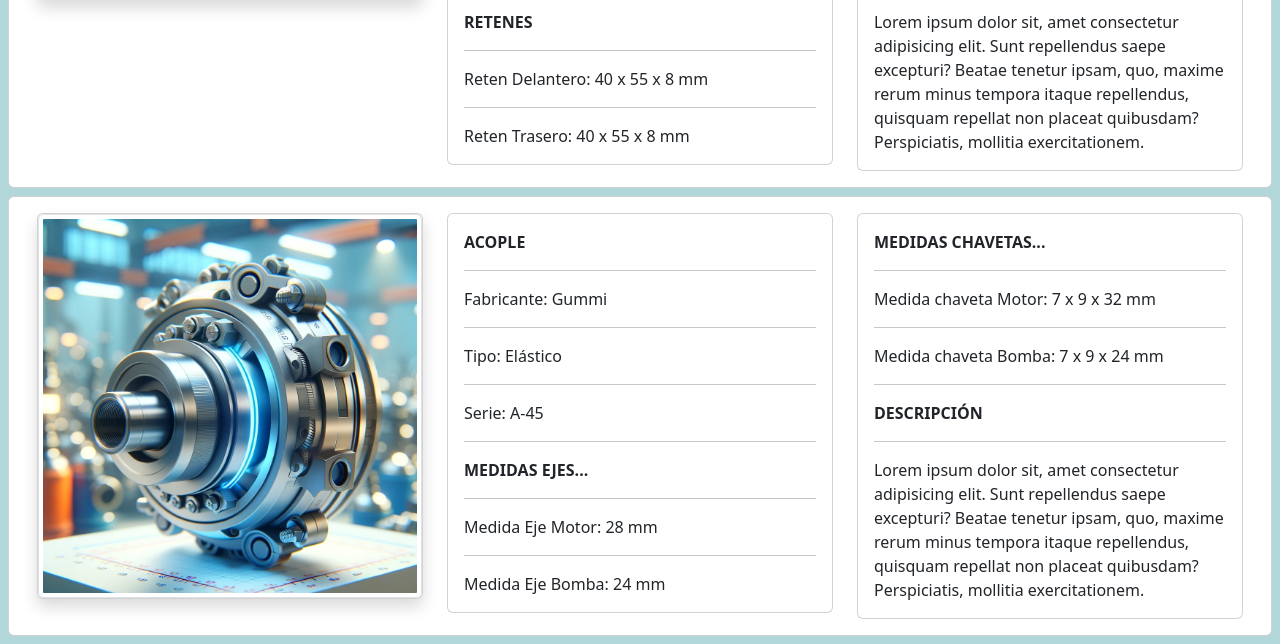
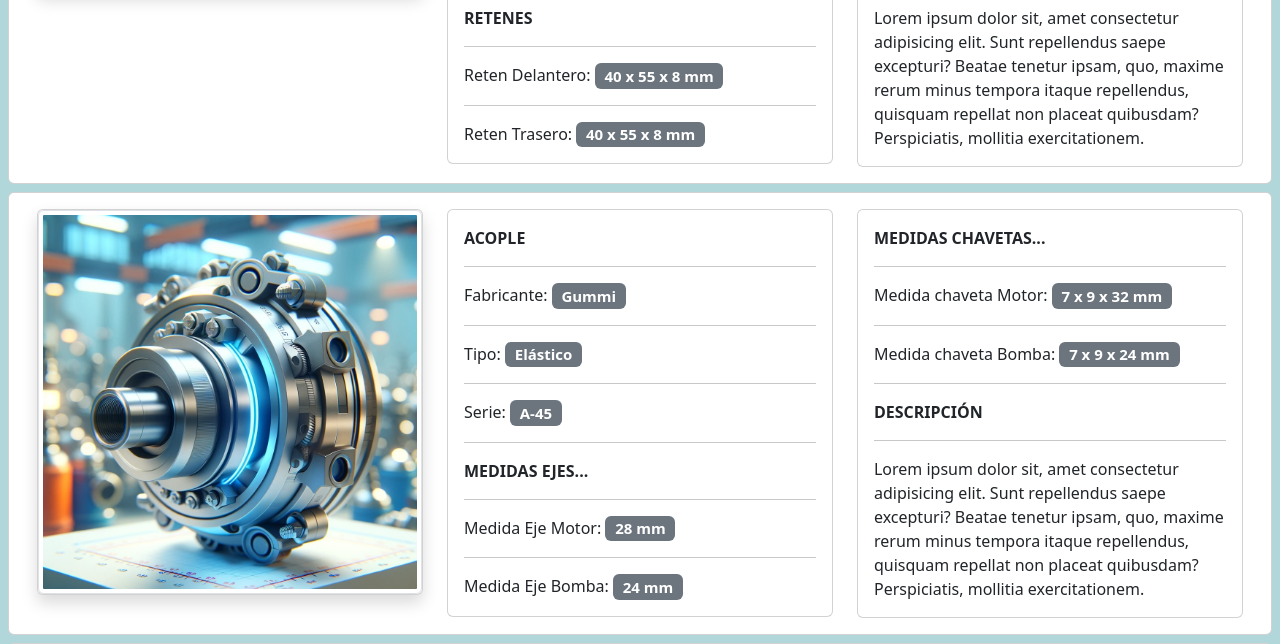
Before and after one commit to fonsecaFuentes/project-UTN-django, a Django app: page /pumps/2/pump/ in a window 1280 px wide. Shown: the part 530-1174 px from the top of the page. Run offline with Django 4.2, Linux system fonts and the light colour scheme; data comes from the database, SQL or seed files in the repository; both versions use the stored data as it was after the commit; some libraries are stand-ins or nearby versions.

```diff
--- a/motors/urls.py
+++ b/motors/urls.py
@@ -1,6 +1,7 @@
 from django.urls import path
-from motors import views
+from .views import ListMotors
+# from motors import views
 
 urlpatterns = [
-    path('motors/', views.motors, name='motors'),
+    path('motors/', ListMotors.as_view(), name='motors'),
 ]
--- a/static_dev/scss/header.scss
+++ b/static_dev/scss/header.scss
@@ -21,12 +21,14 @@ body {
 
 .objectTitle {
     text-transform: uppercase;
-    font-size: 16px;
+}
+
+.data {
+    font-size: 15px;
 }
 
 @media screen and (max-width: 1440px) {
     .objectTitle {
         text-transform: uppercase;
-        font-size: 16px;
     }
 }
--- a/templates/pumps/loadPumps.html
+++ b/templates/pumps/loadPumps.html
@@ -1,8 +1,6 @@
 {% extends 'base.html' %}
 
 {% block content %}
-
-{% include 'nav.html' %}
 
 {% load static %}
 
--- a/templates/pumps/pump_detail.html
+++ b/templates/pumps/pump_detail.html
@@ -4,13 +4,15 @@
 
 {% load static %}
 
-<div class="container mt-4">
+<div class="container-fluid mt-3">
     <div class="p-2 mb-2 bg-light rounded-2 border">
-      <h1 class="display-3">Detalles de Bomba {{ pump.tag }}</h1>
-      <p class="lead">Incluye los detalles del Acople y Motor.</p>
-      <code><a href="{% url 'pumps' %}" style="color: inherit; cursor: pointer; text-decoration: none">volver...</a></code>
+        <div class="container">
+            <h1 class="display-3">Detalles de Bomba {{ pump.tag }}</h1>
+            <p class="lead">Incluye los detalles del Acople y Motor.</p>
+            <code><a href="{% url 'pumps' %}" style="color: inherit; cursor: pointer; text-decoration: none">volver...</a></code>
+        </div>
     </div>
-  </div>
+</div>
 
 <section class="mt-4 mb-4">
         <div class="col-md-12">
@@ -36,7 +38,7 @@
                                 <p class="card-text">Rodamientos Delanteros:
                                     {% for bearing in pump.bearings.all %}
                                         {% if bearing.bearing.side == 'rodamiento delantero' %}
-                                        <span class="badge bg-secondary">{{ bearing.bearing.number_reference }}</span>
+                                        <span class="badge bg-secondary data">{{ bearing.bearing.number_reference }}</span>
                                         {% endif %}
                                     {% endfor %}
                                 </p>
@@ -44,7 +46,7 @@
                                 <p class="card-text">Rodamientos Traseros:
                                     {% for bearing in pump.bearings.all %}
                                         {% if bearing.bearing.side == 'rodamiento trasero' %}
-                                        <span class="badge bg-secondary">{{ bearing.bearing.number_reference }}</span>
+                                        <span class="badge bg-secondary data">{{ bearing.bearing.number_reference }}</span>
                                         {% endif %}
                                     {% endfor %}
                                 </p>
@@ -55,7 +57,7 @@
                                 <p class="card-text"><strong class="objectTitle">Sello</strong></p>
                                 <hr>
                                 {% for mechanicalseal in pump.mechanicalseal_set.all %}
-                                <p class="card-text">Medida: {{mechanicalseal.extention}} mm</p>
+                                <p class="card-text">Medida: <span class="badge bg-secondary data">{{mechanicalseal.extention}} mm</span></p>
                                 {% endfor %}
                                 <hr>
                                 <!-- empaquetadura -->
@@ -63,7 +65,7 @@
                                 <p class="card-text"><strong class="objectTitle">Empaquetadura</strong></p>
                                 <hr>
                                 {% for packing in pump.packing_set.all %}
-                                <p class="card-text">Medida: {{packing.extention}} mm</p>
+                                <p class="card-text">Medida: <span class="badge bg-secondary data">{{packing.extention}} mm</span></p>
                                 {% endfor %}
                                 <hr>
                                 {% else %}
@@ -79,11 +81,11 @@
                                 <hr>
                                 {% for seal in pump.seal.all %}
                                     {% if seal.seal.side == 'reten delantero' %}
-                                    <p class="card-text">Reten Delantero: {{ seal.seal.inner_diameter }} x {{ seal.seal.outer_diameter }} x {{ seal.seal.broad }} mm</p>
+                                    <p class="card-text">Reten Delantero: <span class="badge bg-secondary data">{{ seal.seal.inner_diameter }} x {{ seal.seal.outer_diameter }} x {{ seal.seal.broad }} mm</span></p>
                                     <hr>
                                     {% endif %}
                                     {% if seal.seal.side == 'reten trasero' %}
-                                    <p class="card-text">Reten Trasero: {{ seal.seal.inner_diameter }} x {{ seal.seal.outer_diameter }} x {{ seal.seal.broad }} mm</p>
+                                    <p class="card-text">Reten Trasero: <span class="badge bg-secondary data">{{ seal.seal.inner_diameter }} x {{ seal.seal.outer_diameter }} x {{ seal.seal.broad }} mm</span></p>
                                     {% endif %}
                                 {% endfor %}
                                 {% endif %}
@@ -96,11 +98,11 @@
                             <div class="card-body">
                                 <p class="card-text"><strong class="objectTitle">Datos de la Bomba</strong></p>
                                 <hr>
-                                <p class="card-text">Fabricante: {{pump.brand}}</p>
+                                <p class="card-text">Fabricante: <span class="badge bg-secondary data">{{pump.brand}}</span></p>
                                 <hr>
-                                <p class="card-text">Modelo: {{pump.model}}</p>
+                                <p class="card-text">Modelo: <span class="badge bg-secondary data">{{pump.model}}</span></p>
                                 <hr>
-                                <p class="card-text">Tipo: {{pump.types}}</p>
+                                <p class="card-text">Tipo: <span class="badge bg-secondary data">{{pump.types}}</span></p>
                                 <hr>
                                 <p class="card-text"><strong class="objectTitle">Descripción</strong></p>
                                 <hr>
@@ -127,17 +129,17 @@
                             <div class="card-body">
                             <p class="card-text"><strong class="objectTitle">Acople</strong></p>
                             <hr>
-                            <p class="card-text">Fabricante: {{ coupling.brand }}</p>
+                            <p class="card-text">Fabricante: <span class="badge bg-secondary data">{{ coupling.brand }}</span></p>
                             <hr>
-                            <p class="card-text">Tipo: {{ coupling.types }}</p>
+                            <p class="card-text">Tipo: <span class="badge bg-secondary data">{{ coupling.types }}</span></p>
                             <hr>
-                            <p class="card-text">Serie: {{ coupling.series }}</p>
+                            <p class="card-text">Serie: <span class="badge bg-secondary data">{{ coupling.series }}</span></p>
                             <hr>
                             <p class="card-text"><strong class="objectTitle">Medidas ejes...</strong></p>
                             <hr>
-                            <p class="card-text">Medida Eje Motor: {{coupling.engine_shaft_measurement}} mm</p>
+                            <p class="card-text">Medida Eje Motor: <span class="badge bg-secondary data">{{coupling.engine_shaft_measurement}} mm</span></p>
                             <hr>
-                            <p class="card-text">Medida Eje Bomba: {{coupling.pump_shaft_measurement}} mm</p>
+                            <p class="card-text">Medida Eje Bomba: <span class="badge bg-secondary data">{{coupling.pump_shaft_measurement}} mm</span></p>
                             </div>
                         </div>
                     </div>
@@ -147,9 +149,9 @@
                                 <p class="card-text"><strong class="objectTitle">Medidas chavetas...</strong></p>
                                 <hr>
                                 {% for coupling in pump.coupling_set.all %}
-                                <p class="card-text">Medida chaveta Motor: {{coupling.high_motor_key_size}} x {{coupling.width_motor_key_size}} x {{coupling.long_motor_key_size}} mm</p>
+                                <p class="card-text">Medida chaveta Motor: <span class="badge bg-secondary data">{{coupling.high_motor_key_size}} x {{coupling.width_motor_key_size}} x {{coupling.long_motor_key_size}} mm</span></p>
                                 <hr>
-                                <p class="card-text">Medida chaveta Bomba: {{coupling.high_pump_key_size}} x {{coupling.width_pump_key_size}} x {{coupling.long_pump_key_size}} mm</p>
+                                <p class="card-text">Medida chaveta Bomba: <span class="badge bg-secondary data">{{coupling.high_pump_key_size}} x {{coupling.width_pump_key_size}} x {{coupling.long_pump_key_size}} mm</span></p>
                                 {% endfor %}
                                 <hr>
                                 <p class="card-text"><strong class="objectTitle">Descripción</strong></p>
@@ -178,13 +180,13 @@
                             <div class="card-body">
                                 <p class="card-text"><strong class="objectTitle">Motor</strong></p>
                                 <hr>
-                                <p class="card-text">Fabricante: {{ motor.brand }}</p>
+                                <p class="card-text">Fabricante: <span class="badge bg-secondary data">{{ motor.brand }}</span></p>
                                 <hr>
-                                <p class="card-text">HP: {{ motor.hp }}</p>
+                                <p class="card-text">HP: <span class="badge bg-secondary data">{{ motor.hp }}</span></p>
                                 <hr>
-                                <p class="card-text">RPM: {{ motor.rpm }}</p>
+                                <p class="card-text">RPM: <span class="badge bg-secondary data">{{ motor.rpm }}</span></p>
                                 <hr>
-                                <p class="card-text">Carcasa: {{ motor.quiver }}</p>
+                                <p class="card-text">Carcasa: <span class="badge bg-secondary data">{{ motor.quiver }}</span></p>
                                 <hr>
                                 <div class="form-group">
                                     <div class="form-check form-check-inline">
@@ -212,7 +214,7 @@
                                 <p class="card-text">Rodamientos Delanteros:
                                     {% for motor_bearing in motor_bearings %}
                                         {% if motor_bearing.bearing.side == 'rodamiento delantero' %}
-                                        <span class="badge bg-secondary">{{ motor_bearing.bearing.number_reference }}</span>
+                                        <span class="badge bg-secondary data">{{ motor_bearing.bearing.number_reference }}</span>
                                         {% endif %}
                                     {% endfor %}
                                 </p>
@@ -220,7 +222,7 @@
                                 <p class="card-text">Rodamientos Traseros:
                                     {% for motor_bearing in motor_bearings %}
                                         {% if motor_bearing.bearing.side == 'rodamiento trasero' %}
-                                        <span class="badge bg-secondary">{{ motor_bearing.bearing.number_reference }}</span>
+                                        <span class="badge bg-secondary data">{{ motor_bearing.bearing.number_reference }}</span>
                                         {% endif %}
                                     {% endfor %}
                                 </p>
@@ -236,7 +238,7 @@
                                 <p class="card-text">Reten Delantero:
                                     {% for motor_seal in motor_seals %}
                                         {% if motor_seal.seal.side == 'reten delantero' %}
-                                        <span class="badge bg-secondary">{{ motor_seal.seal.inner_diameter }} x {{ motor_seal.seal.outer_diameter }} x {{ motor_seal.seal.broad }} mm</span>
+                                        <span class="badge bg-secondary data">{{ motor_seal.seal.inner_diameter }} x {{ motor_seal.seal.outer_diameter }} x {{ motor_seal.seal.broad }} mm</span>
                                         {% endif %}
                                     {% endfor %}
                                 </p>
@@ -244,7 +246,7 @@
                                 <p class="card-text">Reten Trasero:
                                     {% for motor_seal in motor_seals %}
                                         {% if motor_seal.seal.side == 'reten trasero' %}
-                                        <span class="badge bg-secondary">{{ motor_seal.seal.inner_diameter }} x {{ motor_seal.seal.outer_diameter }} x {{ motor_seal.seal.broad }} mm</span>
+                                        <span class="badge bg-secondary data">{{ motor_seal.seal.inner_diameter }} x {{ motor_seal.seal.outer_diameter }} x {{ motor_seal.seal.broad }} mm</span>
                                         {% endif %}
                                     {% endfor %}
                                 </p>
```
Also changed, not shown: motors/views.py (+32 -4 lines), templates/nav.html (+10 -3 lines), templates/pumps/pumps.html (+11 -11 lines), db.sqlite3, static_dev/css/main.css, 1 other file.
